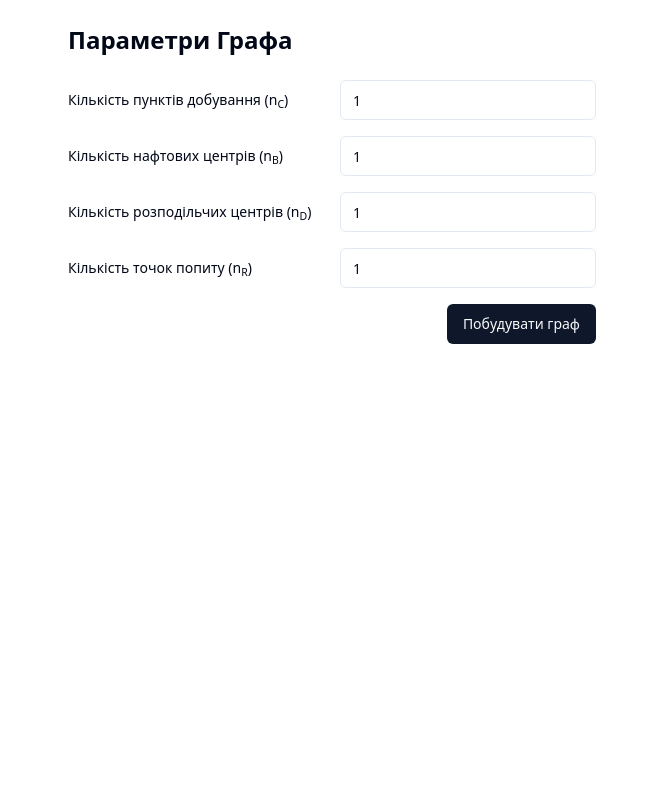
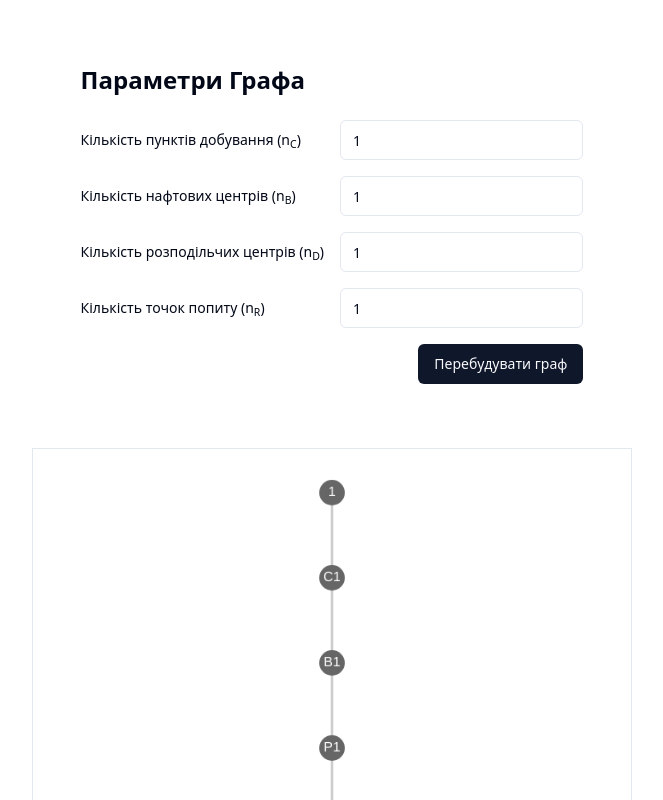
Before and after one commit to prusvladyslav/graphs-react, a React (Vite) app: page / in a window 1280 px wide. Both pictures are taken after a click on the button "Побудувати граф". Shown: the top 800 px of the page, without its empty margins (308-971 px from the left). Built offline with nearby package versions, Linux system fonts and the light colour scheme.

Commit message:
update graph func

```diff
--- a/src/App.tsx
+++ b/src/App.tsx
@@ -1,11 +1,18 @@
-import Form from "./components/SettingsForm";
-// import { Graph } from "./components/Graph";
-
+import { SettingsForm } from "./components/SettingsForm";
+import { Graph } from "./components/Graph";
+import { useState } from "react";
+export type GraphData = {
+  nC: number;
+  nB: number;
+  nD: number;
+  nR: number;
+};
 function App() {
+  const [graphData, setGraphData] = useState<GraphData | undefined>(undefined);
   return (
-    <main>
-      <Form />
-      {/* <Graph /> */}
+    <main className="flex flex-col items-center space-y-10 py-10">
+      <SettingsForm setGraphData={setGraphData} isUpdate={!!graphData} />
+      {graphData && <Graph graphData={graphData} />}
     </main>
   );
 }
--- a/src/components/Graph.tsx
+++ b/src/components/Graph.tsx
@@ -1,28 +1,146 @@
 import { useEffect, useRef } from "react";
 import cytoscape from "cytoscape";
-export const Graph = () => {
+import { GraphData } from "@/App";
+
+interface NodeData {
+  id: string;
+}
+
+interface Position {
+  x: number;
+  y: number;
+}
+
+interface Element {
+  data: NodeData;
+  position: Position;
+}
+
+function buildGraph(data: GraphData): Element[] {
+  const { nC, nB, nD, nR } = data;
+  const nP = nB;
+  const nS = nB;
+  // Assuming P and S have the same counts as B
+  const elements: Element[] = [];
+  let y = 0;
+  const levels = {
+    "1": ["1"],
+    C: Array.from({ length: nC }, (_, i) => `C${i + 1}`),
+    B: Array.from({ length: nB }, (_, i) => `B${i + 1}`),
+    P: Array.from({ length: nP }, (_, i) => `P${i + 1}`),
+    S: Array.from({ length: nS }, (_, i) => `S${i + 1}`),
+    D: Array.from({ length: nD }, (_, i) => `D${i + 1}`),
+    R: Array.from({ length: nR }, (_, i) => `R${i + 1}`),
+  };
+
+  // Add nodes
+  Object.keys(levels).forEach((level) => {
+    const nodes = levels[level];
+    let x = (-100 * (nodes.length - 1)) / 2;
+    nodes.forEach((node) => {
+      elements.push({ data: { id: node }, position: { x: x, y: y } });
+      x += 100;
+    });
+    y += 100;
+  });
+
+  // Connect '1' to each 'C_i'
+  levels["C"].forEach((cNode) => {
+    elements.push({
+      data: {
+        id: `edge-1-${cNode}`,
+        source: "1",
+        target: cNode,
+      },
+    });
+  });
+
+  // Connect each 'C_i' to each 'B_j'
+  levels["C"].forEach((cNode) => {
+    levels["B"].forEach((bNode) => {
+      elements.push({
+        data: {
+          id: `edge-${cNode}-${bNode}`,
+          source: cNode,
+          target: bNode,
+        },
+      });
+    });
+  });
+
+  // Connect each 'B_j' to 'P_j', and 'P_j' to 'S_j'
+  levels["B"].forEach((bNode, index) => {
+    const pNode = levels["P"][index];
+    const sNode = levels["S"][index];
+    elements.push({
+      data: {
+        id: `edge-${bNode}-${pNode}`,
+        source: bNode,
+        target: pNode,
+      },
+    });
+    elements.push({
+      data: {
+        id: `edge-${pNode}-${sNode}`,
+        source: pNode,
+        target: sNode,
+      },
+    });
+  });
+
+  // Connect each 'S_j' to every 'D_k'
+  levels["S"].forEach((sNode) => {
+    levels["D"].forEach((dNode) => {
+      elements.push({
+        data: {
+          id: `edge-${sNode}-${dNode}`,
+          source: sNode,
+          target: dNode,
+        },
+      });
+    });
+  });
+
+  // Connect each 'D_k' to every 'R_m'
+  levels["D"].forEach((dNode) => {
+    levels["R"].forEach((rNode) => {
+      elements.push({
+        data: {
+          id: `edge-${dNode}-${rNode}`,
+          source: dNode,
+          target: rNode,
+        },
+      });
+    });
+  });
+
+  return elements;
+}
+
+type Props = {
+  graphData: GraphData;
+};
+
+export const Graph: React.FC<Props> = ({ graphData }) => {
   const cyRef = useRef(null);
 
   useEffect(() => {
     const cy = cytoscape({
       container: cyRef.current,
-      elements: [
-        {
-          data: { id: "a" },
-        },
-        {
-          data: { id: "b" },
-        },
-        {
-          data: { id: "ab", source: "a", target: "b" },
-        },
-      ],
+      layout: {
+        name: "preset",
+      },
+
       style: [
         {
           selector: "node",
           style: {
             "background-color": "#666",
             label: "data(id)",
+            "text-valign": "center",
+            color: "white",
+            "text-outline-width": 2,
+            "text-outline-color": "#666",
           },
         },
         {
@@ -30,26 +148,29 @@ export const Graph = () => {
           style: {
             width: 3,
             "line-color": "#ccc",
+            "target-arrow-shape": "triangle",
             "target-arrow-color": "#ccc",
-            "target-arrow-shape": "triangle",
+          },
+        },
+        {
+          selector: 'node[id ^= "R"]',
+          style: {
+            "background-color": "#0074D9",
           },
         },
       ],
-      layout: {
-        name: "grid",
-        rows: 1,
-      },
+
+      elements: buildGraph(graphData),
     });
 
     return () => {
       cy.destroy();
     };
-  }, []);
+  }, [graphData]);
 
   return (
-    <div
-      ref={cyRef}
-     className="w-[600px] h-[600px] block"
-    />
+    <div className="flex justify-center">
+      <div ref={cyRef} className="w-[600px] h-[600px] block border" />
+    </div>
   );
 };
--- a/src/components/SettingsForm.tsx
+++ b/src/components/SettingsForm.tsx
@@ -12,6 +12,9 @@ import {
   FormItem,
   FormMessage,
 } from "@/components/ui/form";
+import { Dispatch, SetStateAction } from "react";
+import { GraphData } from "@/App";
+import { cn } from "@/lib/utils";
 
 const validateNumber = z.preprocess((value) => {
   if (typeof value === "string") {
@@ -21,7 +24,7 @@ const validateNumber = z.preprocess((value) => {
     }
   }
   return value;
-}, z.number({message: 'Неправильний формат'}).int("Число має бути цілим").min(1, "Число має бути не меншим за 1"));
+}, z.number({ message: "Неправильний формат" }).int("Число має бути цілим").min(1, "Число має бути не меншим за 1"));
 
 const FormSchema = z.object({
   nC: validateNumber,
@@ -30,7 +33,12 @@ const FormSchema = z.object({
   nR: validateNumber,
 });
 
-export default function SettingsForm() {
+type Props = {
+  setGraphData: Dispatch<SetStateAction<GraphData | undefined>>;
+  isUpdate: boolean;
+};
+
+export const SettingsForm: React.FC<Props> = ({ setGraphData, isUpdate }) => {
   const form = useForm<z.infer<typeof FormSchema>>({
     resolver: zodResolver(FormSchema),
     defaultValues: {
@@ -42,8 +50,10 @@ export default function SettingsForm() {
   });
 
   function onSubmit(data: z.infer<typeof FormSchema>) {
-    console.log(data);
+    setGraphData(data);
   }
+
+  const { isValid } = form.formState;
 
   return (
     <div className="mx-auto max-w-xl p-6 space-y-6">
@@ -60,7 +70,7 @@ export default function SettingsForm() {
               render={({ field }) => (
                 <FormItem>
                   <FormControl>
-                    <Input {...field}  />
+                    <Input {...field} />
                   </FormControl>
                   <FormMessage />
                 </FormItem>
@@ -77,7 +87,7 @@ export default function SettingsForm() {
               render={({ field }) => (
                 <FormItem>
                   <FormControl>
-                    <Input {...field}  />
+                    <Input {...field} />
                   </FormControl>
                   <FormMessage />
                 </FormItem>
@@ -94,7 +104,7 @@ export default function SettingsForm() {
               render={({ field }) => (
                 <FormItem>
                   <FormControl>
-                    <Input {...field}  />
+                    <Input {...field} />
                   </FormControl>
                   <FormMessage />
                 </FormItem>
@@ -119,10 +129,16 @@ export default function SettingsForm() {
             />
           </div>
           <div className="flex justify-end">
-            <Button type="submit">Побудувати граф</Button>
+            <Button
+              disabled={!isValid}
+              className={cn({ "bg-slate-700": !isValid })}
+              type="submit"
+            >
+              {isUpdate ? "Перебудувати граф" : "Побудувати граф"}
+            </Button>
           </div>
         </form>
       </Form>
     </div>
   );
-}
+};
```
